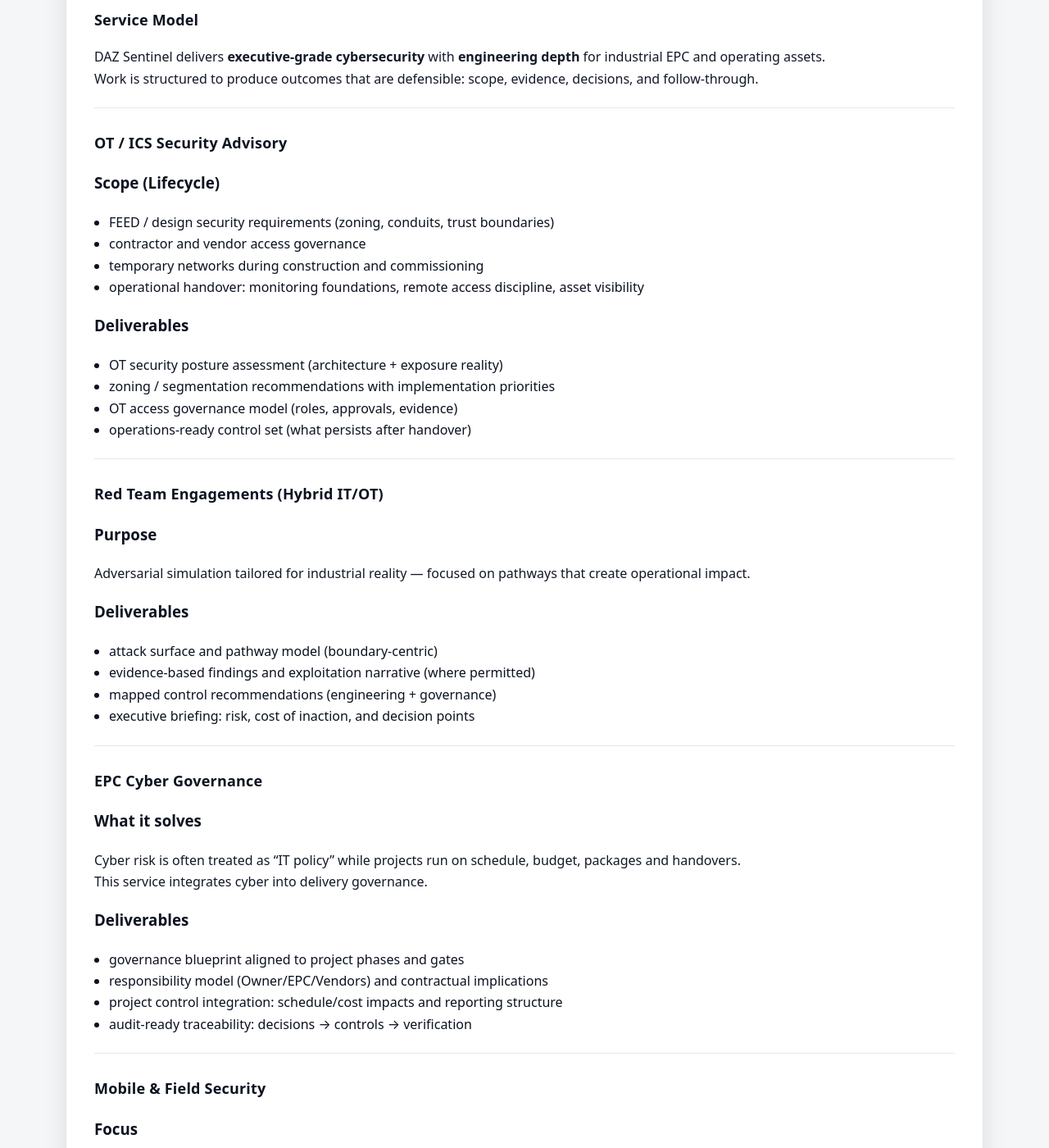
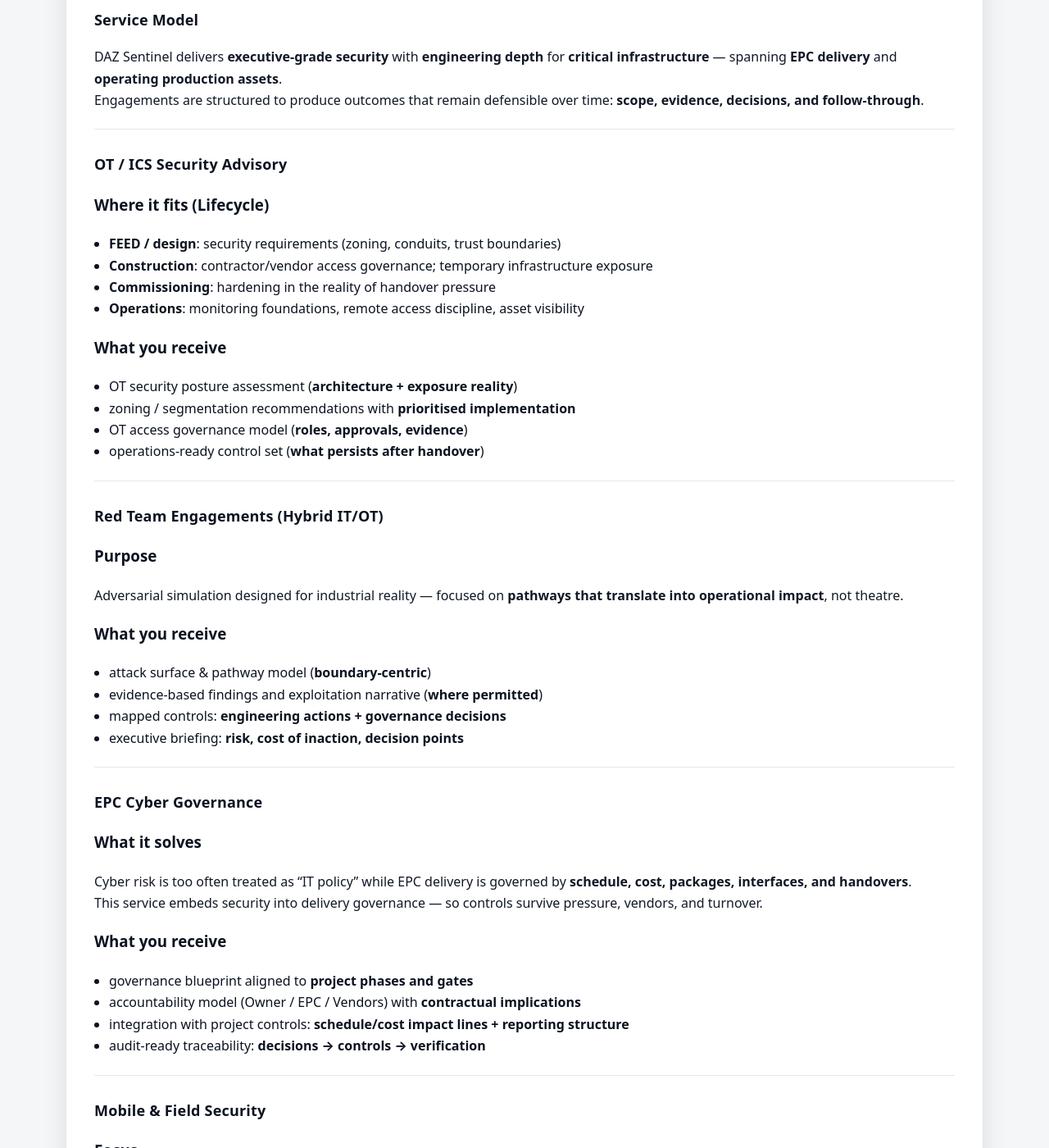
Before and after one commit to DAZDS/DAZDS.github.io, a Jekyll site: the page built from _pages/services.md, in a window 1280 px wide and 1400 px high, scrolled down 337 px. Shown: the whole window at 82% size. Built offline with Jekyll 4.4.1, drawn with Linux system fonts in a browser that asks for light colours; some of the changed text lies outside the part shown.

Commit message:
Revise services.md for clarity and operational focus
Updated language for clarity and consistency throughout the services documentation, enhancing the focus on operational impact and security integration.

```diff
--- a/_pages/services.md
+++ b/_pages/services.md
@@ -6,76 +6,76 @@
 
 ## Service Model
 
-DAZ Sentinel delivers **executive-grade cybersecurity** with **engineering depth** for industrial EPC and operating assets.
-Work is structured to produce outcomes that are defensible: scope, evidence, decisions, and follow-through.
+DAZ Sentinel delivers **executive-grade security** with **engineering depth** for **critical infrastructure** — spanning **EPC delivery** and **operating production assets**.
+Engagements are structured to produce outcomes that remain defensible over time: **scope, evidence, decisions, and follow-through**.
 
 ---
 
 ## OT / ICS Security Advisory
 
-### Scope (Lifecycle)
-- FEED / design security requirements (zoning, conduits, trust boundaries)
-- contractor and vendor access governance
-- temporary networks during construction and commissioning
-- operational handover: monitoring foundations, remote access discipline, asset visibility
+### Where it fits (Lifecycle)
+- **FEED / design**: security requirements (zoning, conduits, trust boundaries)
+- **Construction**: contractor/vendor access governance; temporary infrastructure exposure
+- **Commissioning**: hardening in the reality of handover pressure
+- **Operations**: monitoring foundations, remote access discipline, asset visibility
 
-### Deliverables
-- OT security posture assessment (architecture + exposure reality)
-- zoning / segmentation recommendations with implementation priorities
-- OT access governance model (roles, approvals, evidence)
-- operations-ready control set (what persists after handover)
+### What you receive
+- OT security posture assessment (**architecture + exposure reality**)
+- zoning / segmentation recommendations with **prioritised implementation**
+- OT access governance model (**roles, approvals, evidence**)
+- operations-ready control set (**what persists after handover**)
 
 ---
 
 ## Red Team Engagements (Hybrid IT/OT)
 
 ### Purpose
-Adversarial simulation tailored for industrial reality — focused on pathways that create operational impact.
+Adversarial simulation designed for industrial reality — focused on **pathways that translate into operational impact**, not theatre.
 
-### Deliverables
-- attack surface and pathway model (boundary-centric)
-- evidence-based findings and exploitation narrative (where permitted)
-- mapped control recommendations (engineering + governance)
-- executive briefing: risk, cost of inaction, and decision points
+### What you receive
+- attack surface & pathway model (**boundary-centric**)
+- evidence-based findings and exploitation narrative (**where permitted**)
+- mapped controls: **engineering actions + governance decisions**
+- executive briefing: **risk, cost of inaction, decision points**
 
 ---
 
 ## EPC Cyber Governance
 
 ### What it solves
-Cyber risk is often treated as “IT policy” while projects run on schedule, budget, packages and handovers.
-This service integrates cyber into delivery governance.
+Cyber risk is too often treated as “IT policy” while EPC delivery is governed by **schedule, cost, packages, interfaces, and handovers**.
+This service embeds security into delivery governance — so controls survive pressure, vendors, and turnover.
 
-### Deliverables
-- governance blueprint aligned to project phases and gates
-- responsibility model (Owner/EPC/Vendors) and contractual implications
-- project control integration: schedule/cost impacts and reporting structure
-- audit-ready traceability: decisions → controls → verification
+### What you receive
+- governance blueprint aligned to **project phases and gates**
+- accountability model (Owner / EPC / Vendors) with **contractual implications**
+- integration with project controls: **schedule/cost impact lines + reporting structure**
+- audit-ready traceability: **decisions → controls → verification**
 
 ---
 
 ## Mobile & Field Security
 
 ### Focus
-Executive and on-site exposure reduction without breaking productivity.
+Exposure reduction for executives and on-site teams **without breaking productivity**.
 
-### Deliverables
+### What you receive
 - hardened baseline configuration and operating practices
-- risk controls for travel and field operations
-- contractor access workflows and device hygiene
+- practical controls for travel and field operations
+- contractor access workflows and device hygiene standards
 
 ---
 
 ## Engagement Format
 
-- **Discovery** (scope, constraints, evidence sources)
-- **Engineering Assessment** (architecture + exposure)
-- **Verification** (reality check: configs, paths, operational behavior)
-- **Embedding** (governance + handover-resistant controls)
+- **Discovery** — scope, constraints, evidence sources
+- **Engineering Assessment** — architecture + exposure
+- **Verification** — reality check: configs, pathways, operational behaviour
+- **Embedding** — governance + handover-resistant controls
 
 ---
 
 ## Notes
 
-DAZ Sentinel is a **division of DAZ Consulting DS**.
-Services can be delivered as advisory, verification, or structured programs — depending on governance maturity and lifecycle phase.
+DAZ Sentinel is a **cybersecurity division and specialist service line of DAZ Consulting DS**.
+Services can be delivered as advisory, verification, or structured programmes — depending on governance maturity and lifecycle phase.
```
